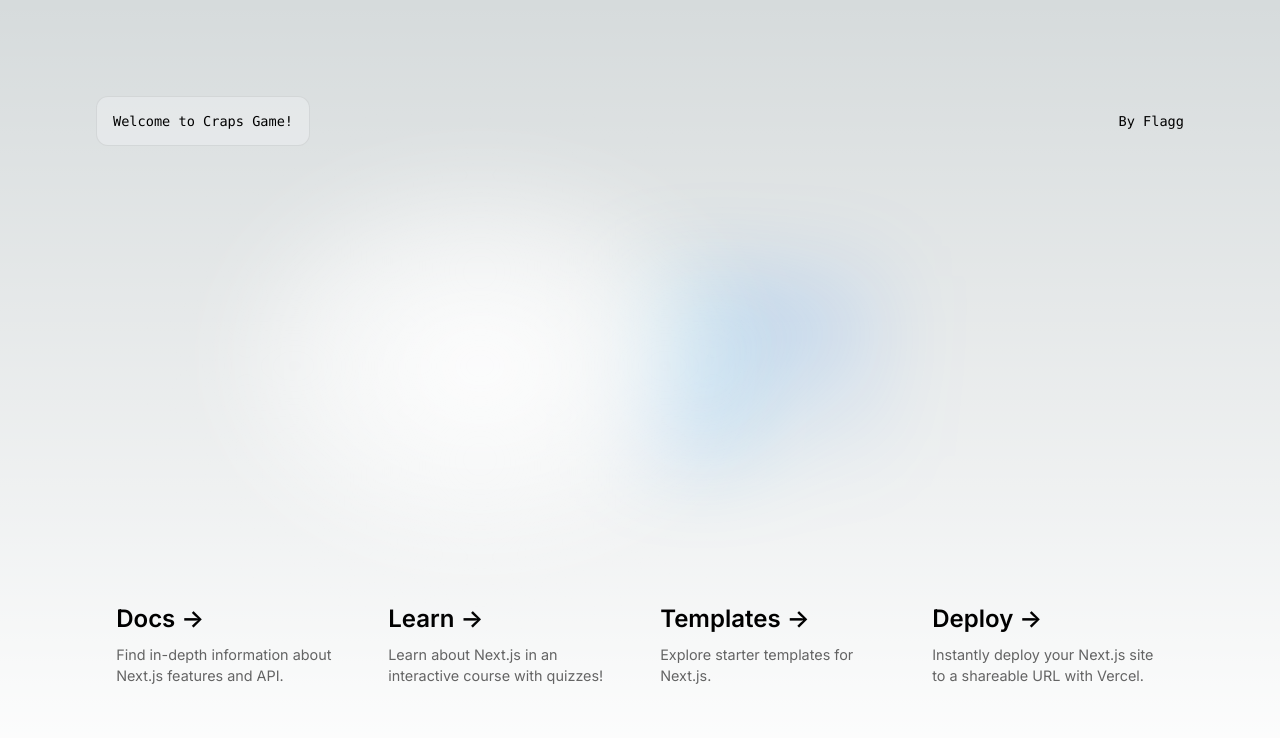
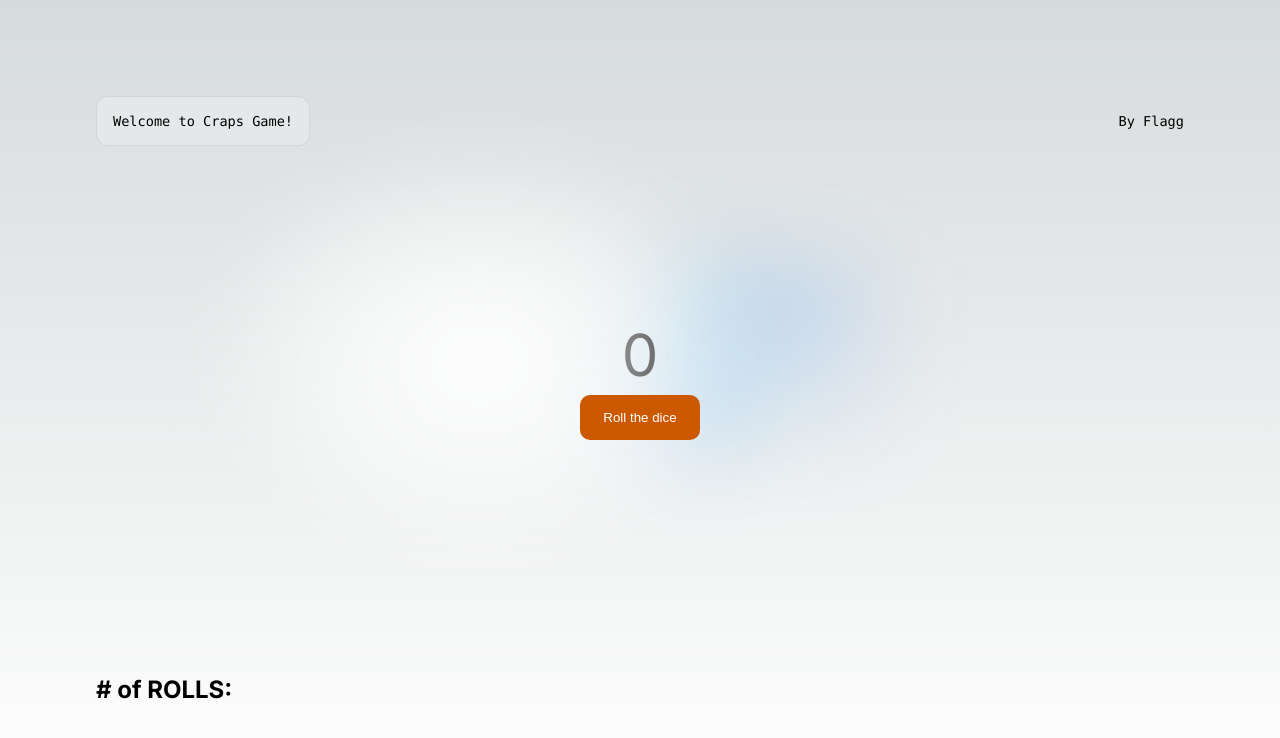
Before and after one commit to jovyflagg/crapsgame, a Next.js app: page / in a window 1280 px wide. Shown: the top 738 px of the page. Built offline with nearby package versions, Linux system fonts and the light colour scheme.

Commit message:
Dice roll logic implementation and some css button enhancement

```diff
--- a/src/DiceRoll.js
+++ b/src/DiceRoll.js
@@ -1,6 +1,9 @@
-import React from 'react'
+import React, { useState } from 'react'
 
 const DiceRoll = () => {
+
+    const[diceSum, setDiceSum] = useState(-1);
+
 
     // const sum = 0;
     // int count = 0;
@@ -16,6 +19,7 @@ const DiceRoll = () => {
         <>
             <div>DiceRoll</div>
         {/* button for dice roll */}
+        {diceSum}
         </>
 
     )
--- a/src/app/globals.css
+++ b/src/app/globals.css
@@ -100,6 +100,29 @@ a {
   text-decoration: none;
 }
 
+button {
+  position:absolute;
+  top:70%;
+  background-color:#cc5900;
+  color: #fff;
+  border:none;
+  border-radius:10px;
+  padding:15px;
+  min-height:30px;
+  min-width: 120px;
+}
+
+button:focus {
+  outline-color: transparent;
+  outline-style:solid;
+  box-shadow: 0 0 0 4px #e1ad6e;
+  transition: 0.4s;
+}
+
+button:active {
+  background-color: #ffbf00;
+}
+
 @media (prefers-color-scheme: dark) {
   html {
     color-scheme: dark;
--- a/src/app/page.js
+++ b/src/app/page.js
@@ -1,7 +1,23 @@
+"use client"
 import Image from 'next/image'
 import styles from './page.module.css'
+import { useState } from 'react';
 
 export default function Home() {
+
+  const [diceSum, setDiceSum] = useState(0);
+  // const sum = Math.floor(Math.random() * 6 + 1);
+
+
+  const rollDice = () => {
+    console.log("rolling the dice...");
+    const die1 = Math.floor(Math.random() * 6 + 1);
+    const die2 = Math.floor(Math.random() * 6 + 1);
+
+    const sum = die1 + die2;
+    setDiceSum(sum);
+  }
+
   return (
     <main className={styles.main}>
       <div className={styles.description}>
@@ -14,58 +30,25 @@ export default function Home() {
       </div>
 
       <div className={styles.center}>
+       <span style={{fontSize: "58px"}}>{diceSum}</span>
+        {/* {sum} */}
+        <button onClick={() => rollDice()}>Roll the dice</button>
+      </div>
+      <div>
 
       </div>
 
+
       <div className={styles.grid}>
+
+
         <a
-          href="https://nextjs.org/docs?utm_source=create-next-app&utm_medium=appdir-template&utm_campaign=create-next-app"
-          className={styles.card}
-          target="_blank"
-          rel="noopener noreferrer"
+
         >
           <h2>
-            Docs <span>-&gt;</span>
+            # of ROLLS:
           </h2>
-          <p>Find in-depth information about Next.js features and API.</p>
-        </a>
 
-        <a
-          href="https://nextjs.org/learn?utm_source=create-next-app&utm_medium=appdir-template&utm_campaign=create-next-app"
-          className={styles.card}
-          target="_blank"
-          rel="noopener noreferrer"
-        >
-          <h2>
-            Learn <span>-&gt;</span>
-          </h2>
-          <p>Learn about Next.js in an interactive course with&nbsp;quizzes!</p>
-        </a>
-
-        <a
-          href="https://vercel.com/templates?framework=next.js&utm_source=create-next-app&utm_medium=appdir-template&utm_campaign=create-next-app"
-          className={styles.card}
-          target="_blank"
-          rel="noopener noreferrer"
-        >
-          <h2>
-            Templates <span>-&gt;</span>
-          </h2>
-          <p>Explore starter templates for Next.js.</p>
-        </a>
-
-        <a
-          href="https://vercel.com/new?utm_source=create-next-app&utm_medium=appdir-template&utm_campaign=create-next-app"
-          className={styles.card}
-          target="_blank"
-          rel="noopener noreferrer"
-        >
-          <h2>
-            Deploy <span>-&gt;</span>
-          </h2>
-          <p>
-            Instantly deploy your Next.js site to a shareable URL with Vercel.
-          </p>
         </a>
       </div>
     </main>
--- a/src/app/page.module.css
+++ b/src/app/page.module.css
@@ -103,6 +103,8 @@
   filter: blur(45px);
   transform: translateZ(0);
 }
+
+
 
 .logo {
   position: relative;
```
